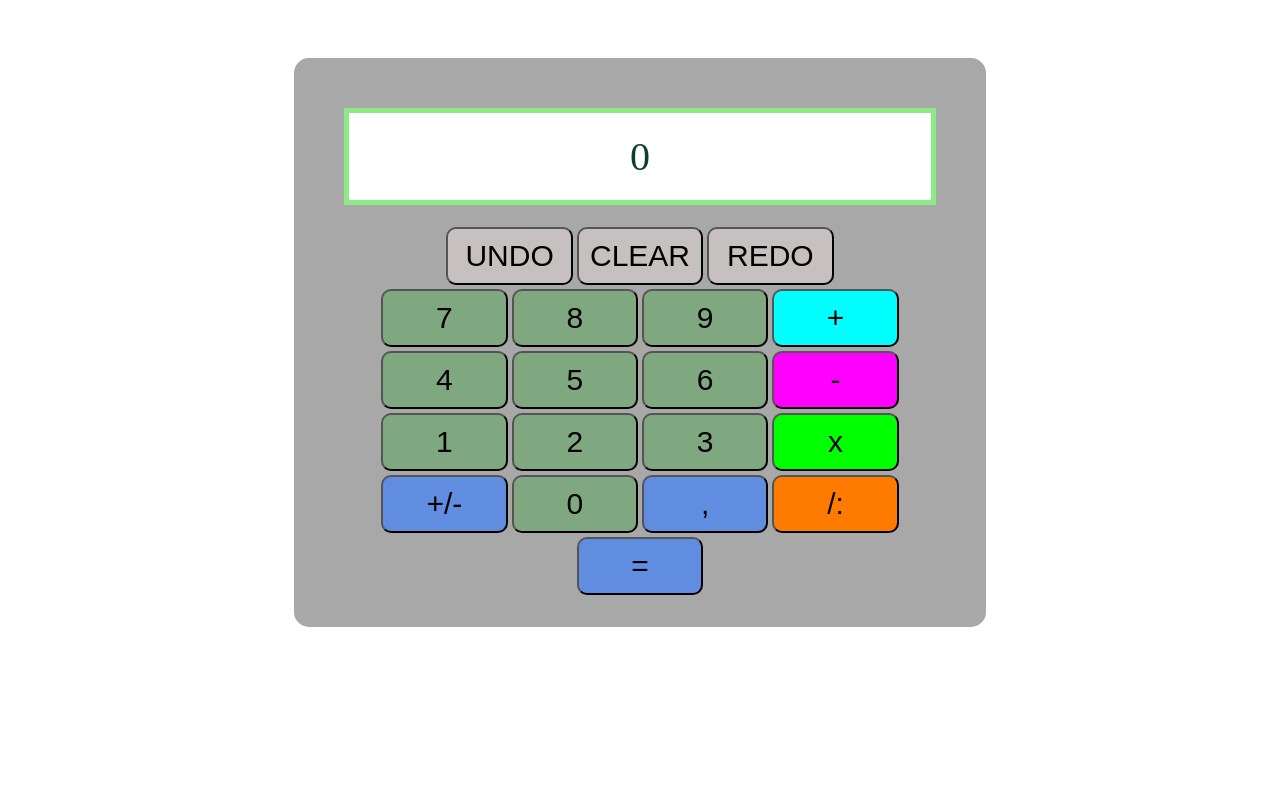
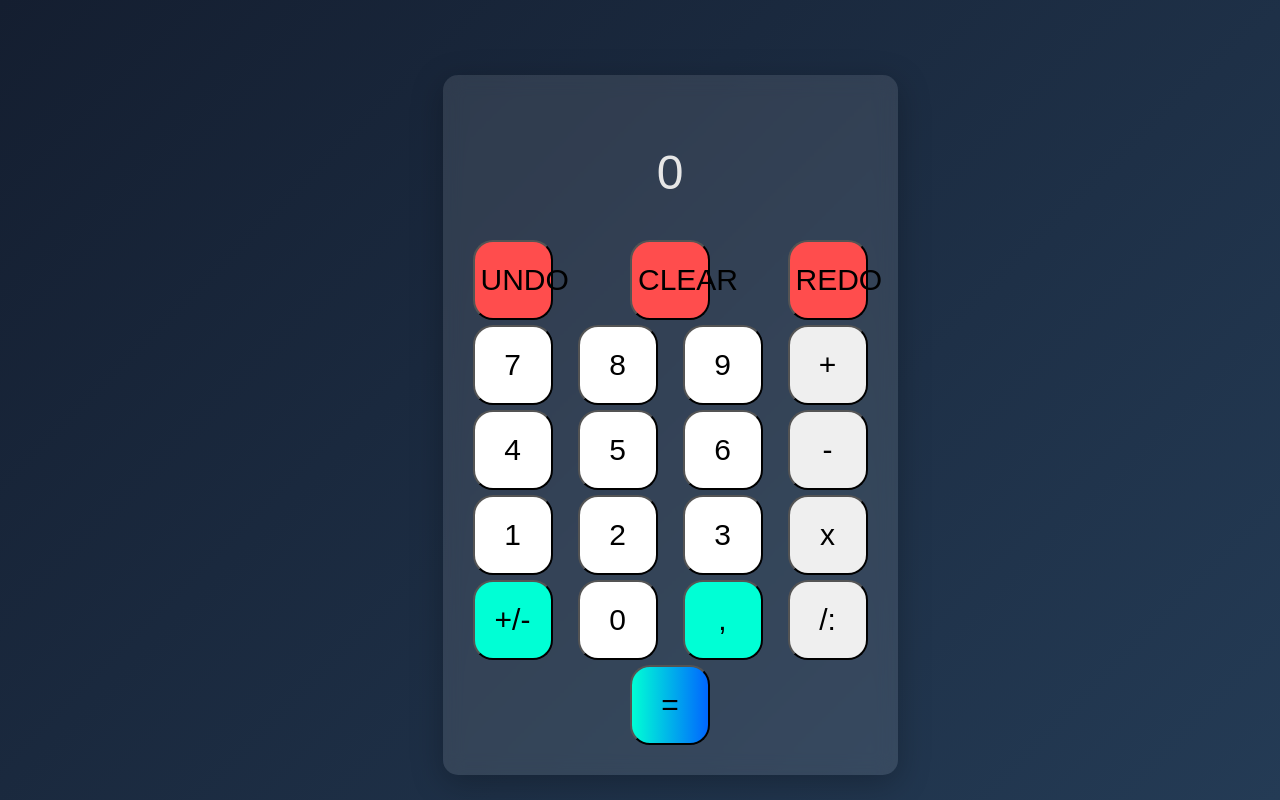
Before and after one commit to PGajewska08/Calculator, a React (Create React App) app: page / in a window 1280 px wide. Built offline with nearby package versions, Linux system fonts and the light colour scheme.

Commit message:
Changes in styles

```diff
--- a/src/App.js
+++ b/src/App.js
@@ -1,10 +1,11 @@
 import Display from "./Components/Display/Display";
 import Keyboard from "./Components/Keyboard/Keyboard";
 import Body from "./Components/Body/Body";
+import styles from "./style.module.scss";
 
 function App() {
   return (
-    <div className="App">
+    <div className={styles.background}>
       <div>
         <Body>
           <Display/>
--- a/src/Components/Body/Body.js
+++ b/src/Components/Body/Body.js
@@ -2,12 +2,10 @@ import styles from './Body.module.scss';
 
 const Body = ({children}) => {
     return (
-        <div className={styles.container}>
-            <div className={styles.body}>
+        <div className={styles.body}>
             {children}
         </div>
-        </div>
-        )
+    )
 }
 
 export default Body;
--- a/src/Components/Body/Body.module.scss
+++ b/src/Components/Body/Body.module.scss
@@ -1,7 +1,8 @@
-.container {
-    display: flex;
-    justify-content: center;
-}
+// .container {
+//     display: flex;
+//     justify-content: center;
+//     min-width: 50vh;
+// }
 
 .body {
     display: flex;
@@ -9,8 +10,10 @@
     margin-top: 50px;
     padding: 30px;
     text-align: center;
-    color: rgb(12, 65, 37);
-    background-color: rgb(168, 168, 168);
+    color: #e6e6e6;
+    background-color: rgba(255, 255, 255, 0.1);
     border-radius: 15px;
-    width: 50%;
+    width: 100%;
+    backdrop-filter: blur(10px);
+    box-shadow: 0 8px 32px rgba(0, 0, 0, 0.25);
 }
--- a/src/Components/Button/Button.module.scss
+++ b/src/Components/Button/Button.module.scss
@@ -1,33 +1,26 @@
 .button {
-    width: 20%;
-    padding: 10px;
-    margin: 2px;
-    border-radius: 10px;
+    //width: 20%;
+   // padding: 20px;
+    width: 80px;
+    height: 80px;
+    //margin: 2px;
+    border-radius: 20px;
     font-size: 30px;
 }
 
 .number {
-    background-color: rgb(128, 168, 128);
+    background-color: #ffffff
 }
 
 .operator {
-    background-color: rgb(96, 141, 224);
+    background-color: #00ffd5
 
 }
 
-.add {
-        background-color: aqua;
-    }
-    .substr {
-        background-color: rgb(255, 0, 255);
-    }
-    .multiply {
-        background-color: rgb(0, 255, 0);
-    }
-    .divide {
-        background-color: rgb(255, 123, 0);
-    }
-
+.equal {
+    background: linear-gradient(to right, #00ffd5, #0066ff);
+}
 .action {
-    background-color: rgb(199, 192, 192);
+    background-color: #ff4d4d;
+   // width: 110px;
 }
--- a/src/Components/Display/Display.module.scss
+++ b/src/Components/Display/Display.module.scss
@@ -1,7 +1,7 @@
 .display {
-    background-color: white;
-    border: 5px, solid, rgb(140, 233, 132);
+   // background-color: white;
+   // border: 5px, solid, rgb(140, 233, 132);
     padding: 20px;
     margin: 20px;
-    font-size: 40px;
+   // font-size: 20px;
 }
--- a/src/Components/Keyboard/Keyboard.js
+++ b/src/Components/Keyboard/Keyboard.js
@@ -38,38 +38,37 @@ const Keyboard = () => {
     }
 
     return <div className={styles.container}>
-        <div>
+        <div className={styles.row}>
             <Button className={buttonStyles.action} onClick={() => handleClickNumber(7)}>UNDO</Button>
             <Button className={buttonStyles.action} onClick={() => handleClear()}>CLEAR</Button>
             <Button className={buttonStyles.action} onClick={() => handleClickNumber(9)}>REDO</Button>
         </div>
-        <div>
+        <div className={styles.row}>
             <Button className={buttonStyles.number} onClick={() => handleClickNumber(7)}>7</Button>
             <Button className={buttonStyles.number} onClick={() => handleClickNumber(8)}>8</Button>
             <Button className={buttonStyles.number} onClick={() => handleClickNumber(9)}>9</Button>
             <Button className={buttonStyles.add} onClick={() => handleClickOperator("+")}>+</Button>
         </div>
-        <div>
+        <div className={styles.row}>
             <Button className={buttonStyles.number} onClick={() => handleClickNumber(4)}>4</Button>
             <Button className={buttonStyles.number} onClick={() => handleClickNumber(5)}>5</Button>
             <Button className={buttonStyles.number} onClick={() => handleClickNumber(6)}>6</Button>
             <Button className={buttonStyles.substr} onClick={() => handleClickOperator("-")}>-</Button>
         </div>
-        <div>
+        <div className={styles.row}>
             <Button className={buttonStyles.number} onClick={() => handleClickNumber(1)}>1</Button>
             <Button className={buttonStyles.number} onClick={() => handleClickNumber(2)}>2</Button>
             <Button className={buttonStyles.number} onClick={() => handleClickNumber(3)}>3</Button>
             <Button className={buttonStyles.multiply} onClick={() => handleClickOperator("*")}>x</Button>
         </div>
-        <div>
+        <div className={styles.row}>
             <Button className={buttonStyles.operator} onClick={() => handleChangeSign()}>+/-</Button>
             <Button className={buttonStyles.number} onClick={() => handleClickNumber(0)}>0</Button>
             <Button className={buttonStyles.operator} onClick={()=>handleAddFloat()}>,</Button>
             <Button className={buttonStyles.divide} onClick={() => handleClickOperator("/")}>/:</Button>
         </div>
-        <div><Button className={buttonStyles.operator} onClick={() => handleCalculate()}>=</Button></div>
+        <div><Button className={buttonStyles.equal} onClick={() => handleCalculate()}>=</Button></div>
     </div>
-
 }
 
 export default Keyboard;
--- a/src/Components/Keyboard/Keyboard.module.scss
+++ b/src/Components/Keyboard/Keyboard.module.scss
@@ -1,5 +1,11 @@
 .container {
     display: flex;
     flex-direction: column;
+    gap: 5px;
     width: 100%;
 }
+.row {
+    display: flex;
+    justify-content: space-between;
+    gap: 5px;
+}
--- /dev/null
+++ b/src/style.module.scss
@@ -0,0 +1,20 @@
+.background {
+    //background-color: #0f0f0f;
+    background: linear-gradient(135deg, #141e30, #243b55);
+    min-height: 100vh;
+    display: flex;
+    justify-content: center;
+    align-items: center;
+    font-family: 'Poppins', sans-serif;
+    font-size: 3rem;
+    color: #e6e6e6;
+   // box-shadow: 20px;
+
+}
+
+// reset domyślnych marginesów przeglądarki
+html, body {
+  margin: 0;
+  padding: 0;
+  height: 100%;
+}
```
